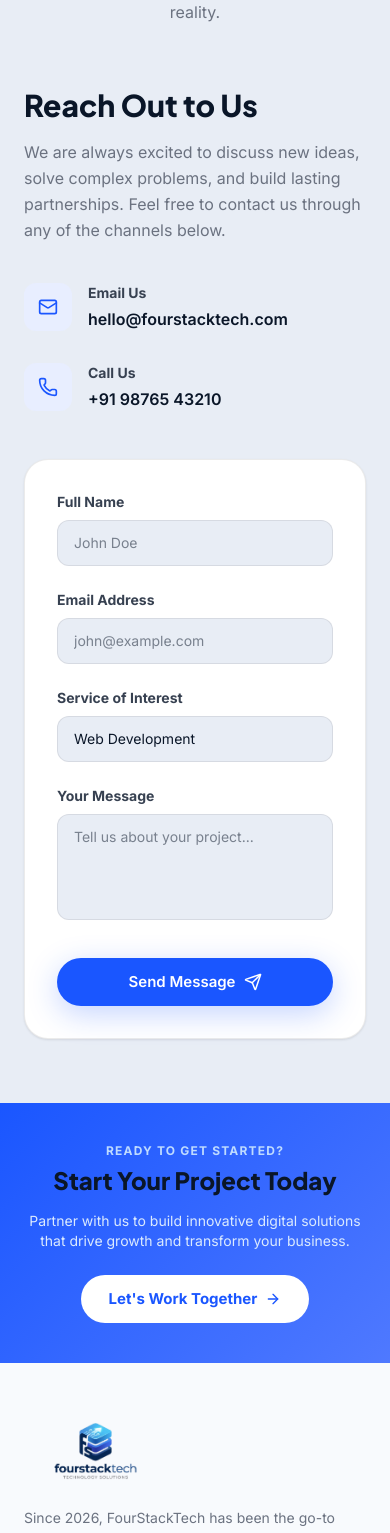
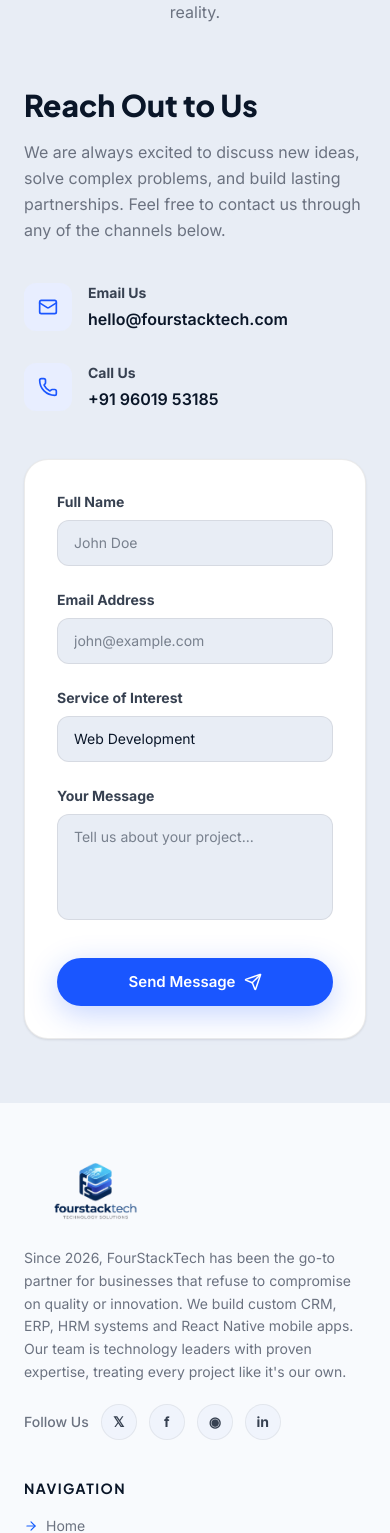
Before and after one commit to KrishGoyani20/fourstacktech, a Next.js app: page /contact in a window 390 px wide. Shown: the part 344-1877 px from the top of the page. Built offline with nearby package versions, Linux system fonts and the light colour scheme.

Commit message:
update: modify contact page phone number and conditionally hide footer CTA on contact page

```diff
--- a/src/app/contact/page.tsx
+++ b/src/app/contact/page.tsx
@@ -68,8 +68,8 @@
                 </div>
                 <div>
                   <p className="text-sm font-bold mb-1" style={{ color: "var(--text-secondary)" }}>Call Us</p>
-                  <a href="tel:+919876543210" className="text-base font-semibold hover:underline" style={{ color: "var(--text-primary)" }}>
-                    +91 98765 43210
+                  <a href="tel:+919601953185" className="text-base font-semibold hover:underline" style={{ color: "var(--text-primary)" }}>
+                    +91 96019 53185
                   </a>
                 </div>
               </div>
--- a/src/components/Footer.tsx
+++ b/src/components/Footer.tsx
@@ -57,6 +57,7 @@
   return (
     <footer style={{ background: "#f8fafd" }}>
       {/* Top CTA Bar */}
+      {pathname !== "/contact" && (
         <div
           className="py-10"
           style={{
@@ -82,6 +83,7 @@
             </a>
           </div>
         </div>
+      )}
 
       {/* Main Footer */}
       <div
```
Lines whose indentation alone changed are shown as unchanged.
